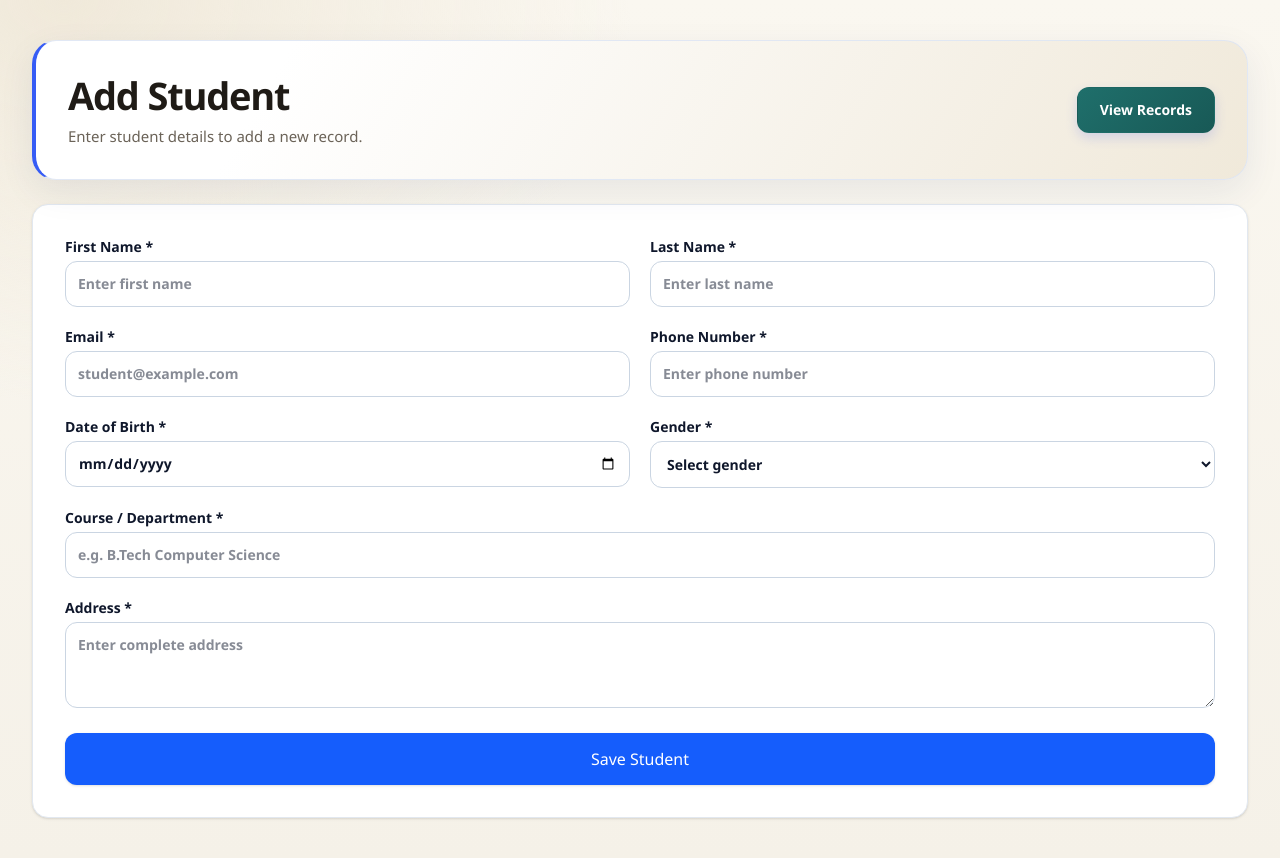
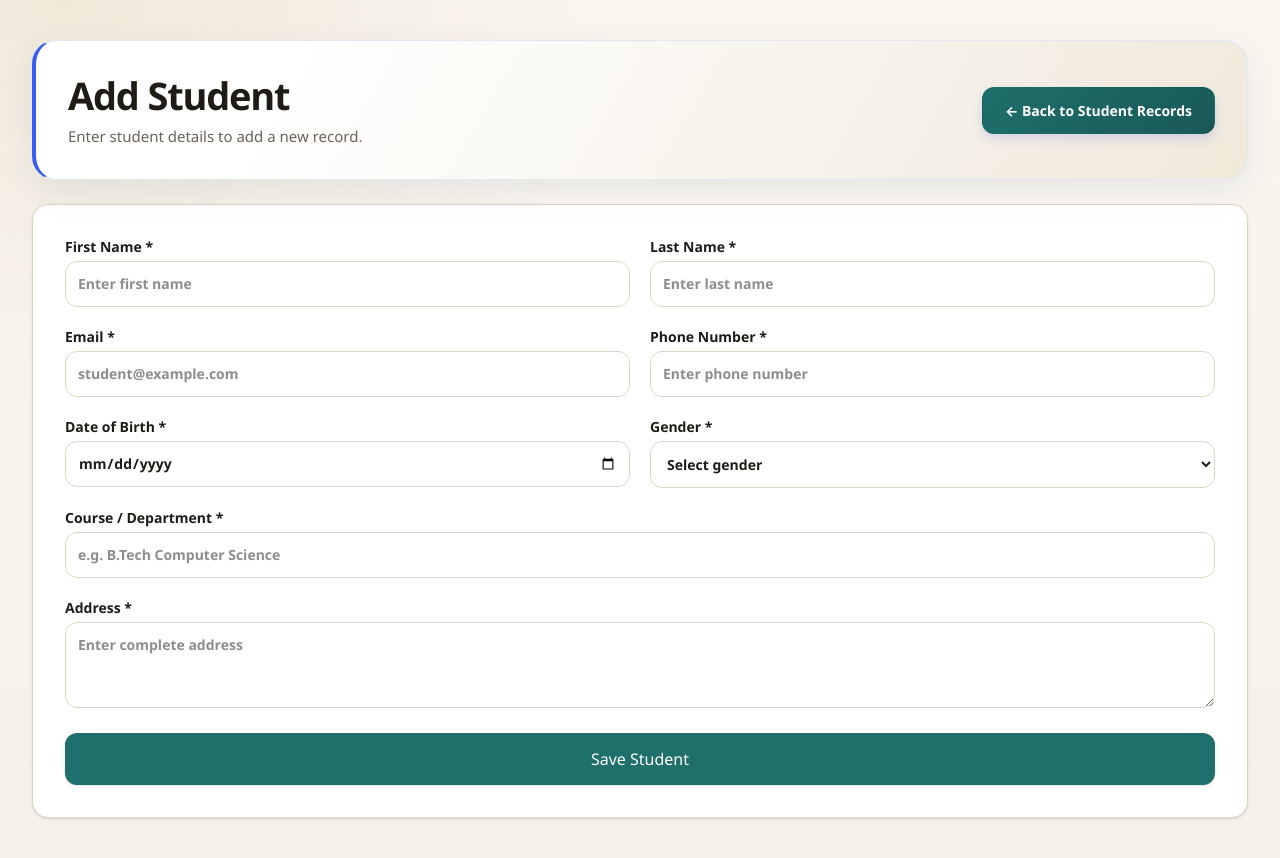
Before and after one commit to assowmi28-A/student-management-system, a Next.js app in the folder frontend-next/: page /add-student in a window 1280 px wide. Built offline with nearby package versions, Linux system fonts and the light colour scheme; no server answers.

Commit message:
Add back navigation to student form

```diff
--- a/frontend-next/app/add-student/page.tsx
+++ b/frontend-next/app/add-student/page.tsx
@@ -1,7 +1,9 @@
+
 "use client";
 
 import { useState } from "react";
 import Link from "next/link";
+import { useRouter } from "next/navigation";
 
 const API_URL = (
   process.env.NEXT_PUBLIC_API_URL || "http://127.0.0.1:8000"
@@ -30,6 +32,8 @@ const initialForm: StudentForm = {
 };
 
 export default function AddStudentPage() {
+  const router = useRouter();
+
   const [form, setForm] = useState<StudentForm>(initialForm);
   const [saving, setSaving] = useState(false);
   const [message, setMessage] = useState("");
@@ -39,7 +43,9 @@ export default function AddStudentPage() {
     setForm((previous) => ({ ...previous, [field]: value }));
   }
 
-  async function handleSubmit(event: React.FormEvent<HTMLFormElement>) {
+  async function handleSubmit(
+    event: React.FormEvent<HTMLFormElement>
+  ) {
     event.preventDefault();
     setMessage("");
     setError("");
@@ -99,14 +105,22 @@ export default function AddStudentPage() {
 
       if (!response.ok) {
         const detail = Array.isArray(data.detail)
-          ? data.detail.map((item: { msg?: string }) => item.msg).join(", ")
+          ? data.detail
+              .map((item: { msg?: string }) => item.msg)
+              .join(", ")
           : data.detail;
 
-        throw new Error(detail || "Could not save student record.");
+        throw new Error(
+          detail || "Could not save student record."
+        );
       }
 
       setMessage("Student successfully added!");
       setForm(initialForm);
+
+      // Return to student records after a successful save.
+      router.push("/students");
+      router.refresh();
     } catch (err) {
       setError(
         err instanceof Error
@@ -119,44 +133,52 @@ export default function AddStudentPage() {
   }
 
   const inputClass =
-    "mt-1 w-full rounded-xl border border-slate-300 bg-white p-3 text-slate-900 outline-none focus:border-blue-500 focus:ring-2 focus:ring-blue-100 text-base transition";
+    "mt-1 w-full rounded-xl border border-[#DDD5C4] bg-white p-3 text-[#1F1B16] outline-none focus:border-[#1F6F6B] focus:ring-2 focus:ring-[#D8E9E5] text-base transition";
 
   return (
-    <main className="min-h-screen bg-slate-50 p-4 sm:p-6 md:p-10 text-slate-900">
+    <main className="min-h-screen bg-[#F5F1E8] p-4 sm:p-6 md:p-10 text-[#1F1B16]">
       <div className="mx-auto max-w-3xl">
-        <header className="mb-6 flex flex-wrap items-center justify-between gap-4">
+        <header className="mb-6 flex flex-col items-start justify-between gap-4 sm:flex-row sm:items-center">
           <div>
-            <h1 className="text-2xl font-bold sm:text-3xl">Add Student</h1>
-            <p className="mt-1 text-sm text-slate-600 sm:text-base">
+            <h1 className="text-2xl font-bold sm:text-3xl">
+              Add Student
+            </h1>
+            <p className="mt-1 text-sm text-[#6B6358] sm:text-base">
               Enter student details to add a new record.
             </p>
           </div>
 
           <Link
             href="/students"
-            className="inline-flex w-full sm:w-auto items-center justify-center rounded-xl border border-slate-300 bg-white px-5 py-3 font-semibold text-slate-700 hover:bg-slate-50 transition shadow-sm text-sm"
+            className="inline-flex w-full items-center justify-center rounded-xl border border-[#DDD5C4] bg-white px-5 py-3 font-semibold text-[#1F6F6B] transition hover:bg-[#F0E9DA] sm:w-auto"
           >
-            View Records
+            ← Back to Student Records
           </Link>
         </header>
 
         <form
           onSubmit={handleSubmit}
-          className="space-y-5 rounded-2xl border border-slate-200 bg-white p-4 shadow-sm sm:p-6 md:p-8"
+          className="space-y-5 rounded-2xl border border-[#DDD5C4] bg-white p-4 shadow-sm sm:p-6 md:p-8"
         >
           {error && (
-            <div role="alert" className="rounded-xl border border-red-200 bg-red-50 p-4 text-sm text-red-700 break-words">
+            <div
+              role="alert"
+              className="break-words rounded-xl border border-red-200 bg-red-50 p-4 text-sm text-red-700"
+            >
               {error}
             </div>
           )}
 
           {message && (
-            <div role="status" className="rounded-xl border border-green-200 bg-green-50 p-4 text-sm text-green-700 break-words">
+            <div
+              role="status"
+              className="break-words rounded-xl border border-green-200 bg-green-50 p-4 text-sm text-green-700"
+            >
               {message}
             </div>
           )}
 
-          <div className="grid gap-4 sm:gap-5 sm:grid-cols-2">
+          <div className="grid gap-4 sm:grid-cols-2 sm:gap-5">
             <label className="text-sm font-semibold">
               First Name *
               <input
@@ -164,7 +186,9 @@ export default function AddStudentPage() {
                 maxLength={100}
                 className={inputClass}
                 value={form.first_name}
-                onChange={(e) => updateField("first_name", e.target.value)}
+                onChange={(e) =>
+                  updateField("first_name", e.target.value)
+                }
                 placeholder="Enter first name"
               />
             </label>
@@ -176,7 +200,9 @@ export default function AddStudentPage() {
                 maxLength={100}
                 className={inputClass}
                 value={form.last_name}
-                onChange={(e) => updateField("last_name", e.target.value)}
+                onChange={(e) =>
+                  updateField("last_name", e.target.value)
+                }
                 placeholder="Enter last name"
               />
             </label>
@@ -188,7 +214,9 @@ export default function AddStudentPage() {
                 type="email"
                 className={inputClass}
                 value={form.email}
-                onChange={(e) => updateField("email", e.target.value)}
+                onChange={(e) =>
+                  updateField("email", e.target.value)
+                }
                 placeholder="student@example.com"
               />
             </label>
@@ -201,7 +229,9 @@ export default function AddStudentPage() {
                 maxLength={20}
                 className={inputClass}
                 value={form.phone_number}
-                onChange={(e) => updateField("phone_number", e.target.value)}
+                onChange={(e) =>
+                  updateField("phone_number", e.target.value)
+                }
                 placeholder="Enter phone number"
               />
             </label>
@@ -211,10 +241,12 @@ export default function AddStudentPage() {
               <input
                 required
                 type="date"
-                max={new Date().toISOString().slice(0, 10)}
+                max={new Date().toLocaleDateString("en-CA")}
                 className={inputClass}
                 value={form.date_of_birth}
-                onChange={(e) => updateField("date_of_birth", e.target.value)}
+                onChange={(e) =>
+                  updateField("date_of_birth", e.target.value)
+                }
               />
             </label>
 
@@ -224,7 +256,9 @@ export default function AddStudentPage() {
                 required
                 className={inputClass}
                 value={form.gender}
-                onChange={(e) => updateField("gender", e.target.value)}
+                onChange={(e) =>
+                  updateField("gender", e.target.value)
+                }
               >
                 <option value="">Select gender</option>
                 <option value="Male">Male</option>
@@ -242,7 +276,9 @@ export default function AddStudentPage() {
                 className={inputClass}
                 placeholder="e.g. B.Tech Computer Science"
                 value={form.course}
-                onChange={(e) => updateField("course", e.target.value)}
+                onChange={(e) =>
+                  updateField("course", e.target.value)
+                }
               />
             </label>
 
@@ -255,7 +291,9 @@ export default function AddStudentPage() {
                 rows={3}
                 className={inputClass}
                 value={form.address}
-                onChange={(e) => updateField("address", e.target.value)}
+                onChange={(e) =>
+                  updateField("address", e.target.value)
+                }
                 placeholder="Enter complete address"
               />
             </label>
@@ -264,7 +302,7 @@ export default function AddStudentPage() {
           <button
             type="submit"
             disabled={saving}
-            className="w-full rounded-xl bg-blue-600 px-5 py-3.5 font-semibold text-white hover:bg-blue-700 disabled:opacity-50 transition shadow-sm"
+            className="w-full rounded-xl bg-[#1F6F6B] px-5 py-3.5 font-semibold text-white shadow-sm transition hover:bg-[#185956] disabled:cursor-not-allowed disabled:opacity-50"
           >
             {saving ? "Saving..." : "Save Student"}
           </button>
```
